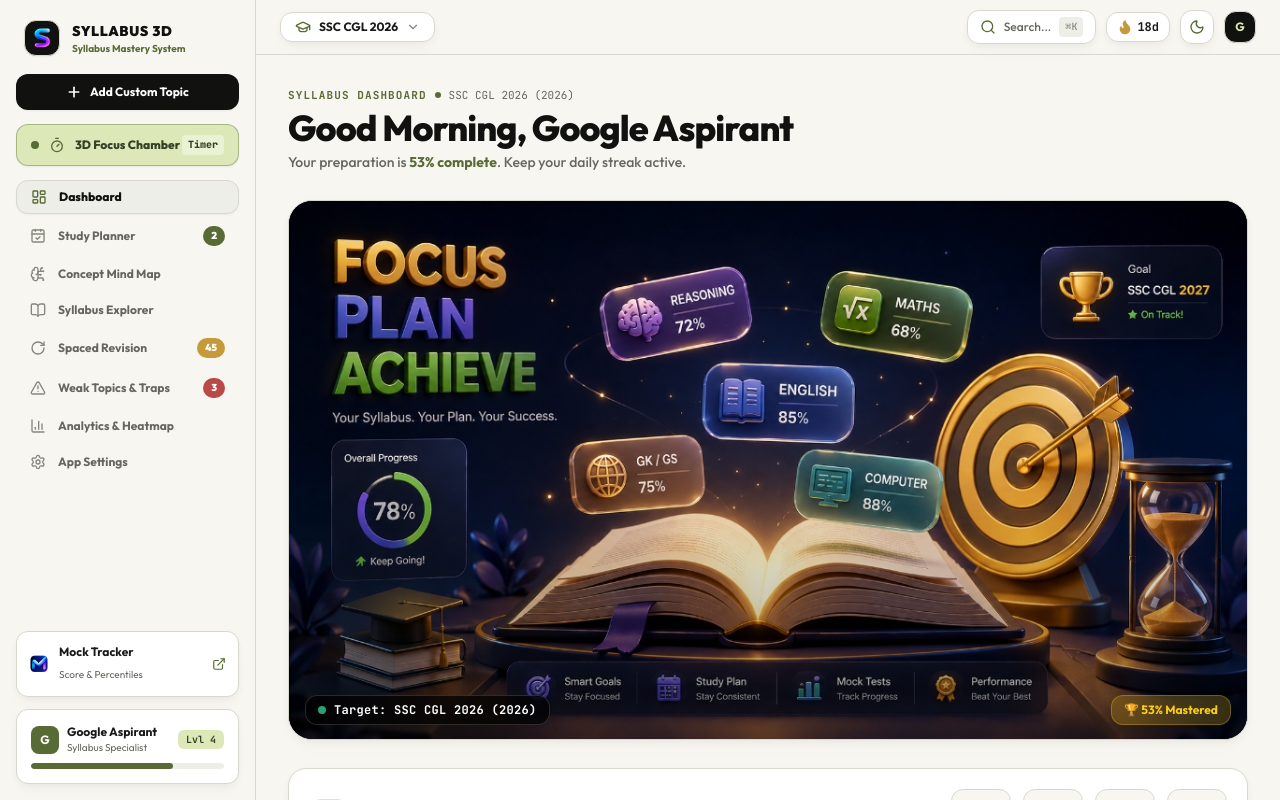
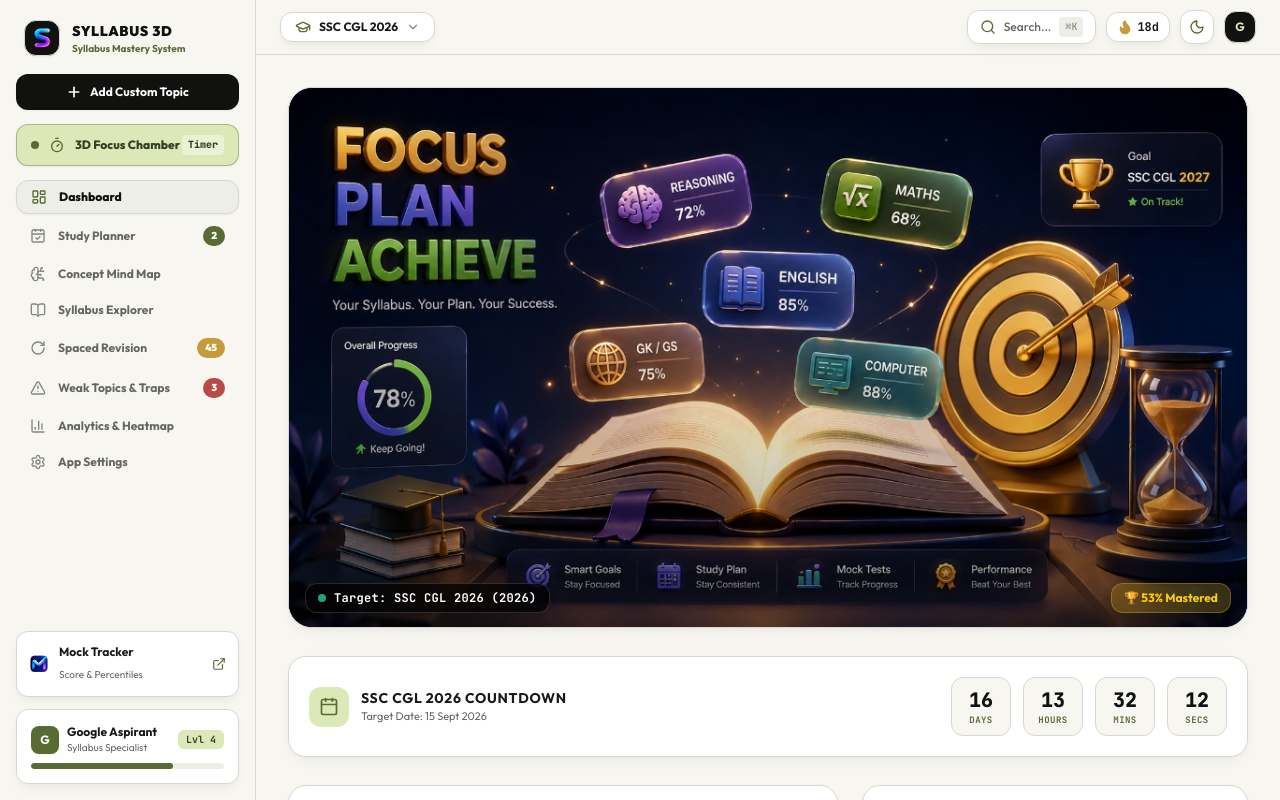
Before and after one commit to sscrecall-prog/syllabus-3d, a React (Vite) app: page / in a window 1280 px wide. Both pictures are taken after a click on the button "Continue with Google". Shown: the top 800 px of the page. Built offline with nearby package versions, Linux system fonts and the light colour scheme; a web font is replaced by a local one.

Commit message:
clean(dashboard): remove top greeting text block for an ultra-clean, aesthetic dashboard hero presentation

```diff
--- a/src/components/views/OverviewView.tsx
+++ b/src/components/views/OverviewView.tsx
@@ -40,13 +40,6 @@ export const OverviewView: React.FC<OverviewViewProps> = ({
     plannerTasks
   } = useSyllabus();
 
-  const getGreeting = () => {
-    const hour = new Date().getHours();
-    if (hour < 12) return 'Good Morning';
-    if (hour < 17) return 'Good Afternoon';
-    return 'Good Evening';
-  };
-
   const todayPlannerTasks = plannerTasks.filter(t => t.status === 'today' || t.status === 'in_progress');
   const completedTodayTasks = plannerTasks.filter(t => t.status === 'completed');
   const totalTasksToday = todayPlannerTasks.length + completedTodayTasks.length;
@@ -65,28 +58,7 @@ export const OverviewView: React.FC<OverviewViewProps> = ({
   return (
     <div className="space-y-5 sm:space-y-7 pb-16">
 
-      {/* 1. EDITORIAL TOP GREETING SECTION (Clean & Uncluttered) */}
-      <div>
-        <div className="flex items-center gap-2">
-          <span className="text-[11px] font-bold uppercase tracking-widest text-[#596B35] dark:text-[#8B5CF6] font-mono">
-            Syllabus Dashboard
-          </span>
-          <span className="w-1.5 h-1.5 rounded-full bg-[#596B35] dark:bg-[#8B5CF6]" />
-          <span className="text-[11px] text-[#65675F] dark:text-[#85877E] font-mono">
-            {examName} ({examYear})
-          </span>
-        </div>
-
-        <h2 className="text-2xl sm:text-4xl font-extrabold text-[#11120F] dark:text-[#F5F5F7] tracking-tight font-serif mt-1">
-          {getGreeting()}, {profile.name || 'Aspirant'}
-        </h2>
-
-        <p className="text-xs sm:text-sm text-[#65675F] dark:text-[#A1A1AA] mt-1 font-medium">
-          Your preparation is <span className="font-bold text-[#596B35] dark:text-[#8B5CF6]">{overallStats.completionPercentage}% complete</span>. Keep your daily streak active.
-        </p>
-      </div>
-
-      {/* 2. 3D VISUAL HERO ARTWORK BANNER (Full 100% Uncropped 16:9 Frame) */}
+      {/* 1. 3D VISUAL HERO ARTWORK BANNER (Full 100% Uncropped 16:9 Frame) */}
       <div className="relative rounded-3xl overflow-hidden border border-[#D8D8CF] dark:border-[#272730] shadow-subtle-depth bg-[#0B0F19] group">
         <div className="relative aspect-[16/9] w-full overflow-hidden">
           <img
```
